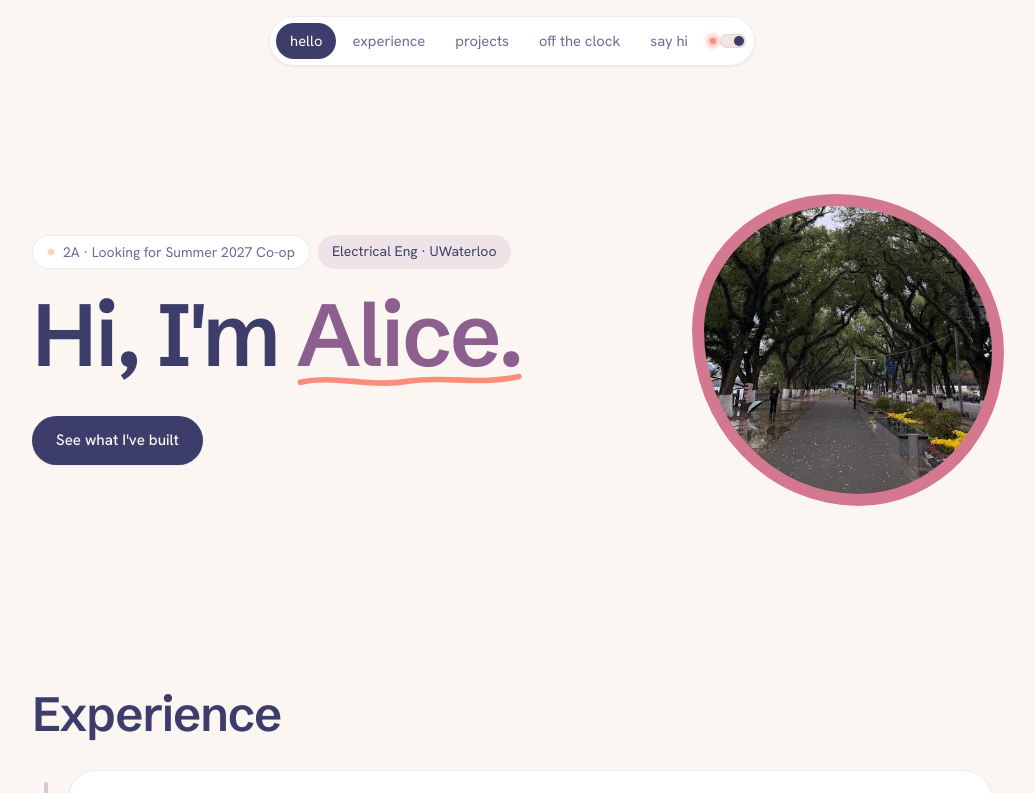
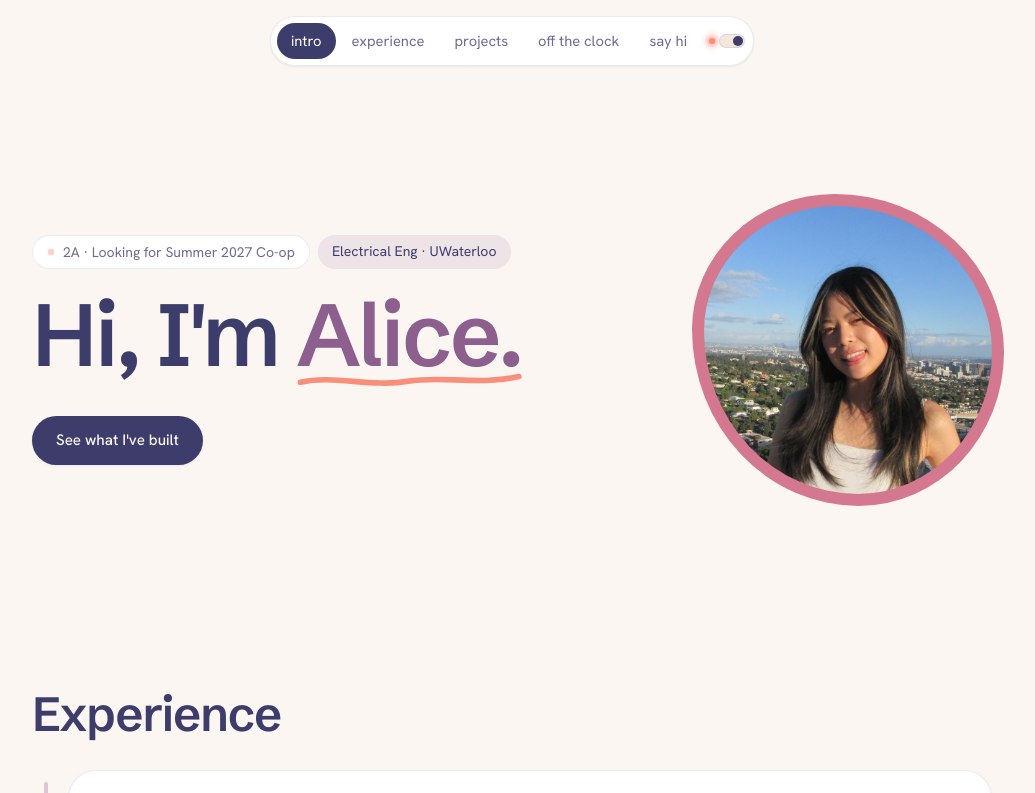
Before and after one commit to alcieie/personal-website, a Next.js app: page / in a window 1280 px wide. Shown: the top 793 px of the page, without its empty margins (128-1163 px from the left). Built offline with nearby package versions, Linux system fonts and the light colour scheme.

Commit message:
new hero photo

```diff
--- a/components/Contact.tsx
+++ b/components/Contact.tsx
@@ -48,15 +48,15 @@ export default function Contact() {
       whileInView={{ opacity: 1, y: 0, scale: 1 }}
       viewport={{ once: true }}
       transition={{ type: "spring", stiffness: 70, damping: 16 }}
-      className="mb-10 overflow-hidden rounded-[44px] bg-paper-2 px-6 py-16 text-center"
+      className="mb-10 overflow-hidden rounded-[36px] bg-paper-2 px-6 py-10 text-center"
     >
-      <h2 className="font-display text-4xl font-semibold tracking-tight text-ink md:text-5xl">Let&apos;s get in touch!</h2>
+      <h2 className="font-display text-3xl font-semibold tracking-tight text-ink md:text-4xl">Let&apos;s get in touch!</h2>
 
       <motion.button
         onClick={copy}
         whileHover={{ scale: 1.04 }}
         whileTap={{ scale: 0.95 }}
-        className="mt-8 inline-flex items-center gap-2.5 rounded-full bg-card px-6 py-3 text-ink shadow-soft"
+        className="mt-6 inline-flex items-center gap-2.5 rounded-full bg-card px-6 py-3 text-ink shadow-soft"
       >
         <svg width="16" height="16" viewBox="0 0 24 24" fill="none" stroke="currentColor" strokeWidth="2" strokeLinecap="round" strokeLinejoin="round" aria-hidden className="text-ink-soft">
           <rect x="9" y="9" width="12" height="12" rx="2" />
@@ -78,7 +78,7 @@ export default function Contact() {
       </motion.button>
       <span className="sr-only" role="status">{copied ? "Email copied" : ""}</span>
 
-      <div className="mt-8 flex justify-center gap-3">
+      <div className="mt-6 flex justify-center gap-3">
         {socials.map((s) => (
           <motion.a
             key={s.label}
--- a/components/Nav.tsx
+++ b/components/Nav.tsx
@@ -4,7 +4,7 @@ import { useEffect, useState } from "react";
 import { motion } from "motion/react";
 
 const links = [
-  { id: "top", label: "hello", desktopOnly: true },
+  { id: "top", label: "intro", desktopOnly: true },
   { id: "experience", label: "experience" },
   { id: "projects", label: "projects" },
   { id: "hobbies", label: "off the clock" },
@@ -25,7 +25,7 @@ export default function Nav() {
       const el = document.getElementById(id);
       if (el) io.observe(el);
     });
-    // near the very top, always "hello" — the hero can be shorter than half the screen
+    // near the very top, always "intro" — the hero can be shorter than half the screen
     const onScroll = () => scrollY < 120 && setActive("top");
     addEventListener("scroll", onScroll, { passive: true });
     return () => {
--- a/data/content.ts
+++ b/data/content.ts
@@ -12,7 +12,7 @@ export const site = {
   status: "2A · Looking for Summer 2027 Co-op",
   chip: "Electrical Eng · UWaterloo",
   // ✏️ drop your photo in /public (e.g. /public/me.jpg) and set this to "/me.jpg"
-  avatar: "/guilin.jpg" as string | null,
+  avatar: "/hero.jpg" as string | null,
   // ✏️ the résumé button is hidden while this is null — drop your résumé
   // in /public/resume.pdf and set this to "/resume.pdf" to bring it back
   resume: null as string | null,
```
Also changed, not shown: public/hero.jpg (added).
